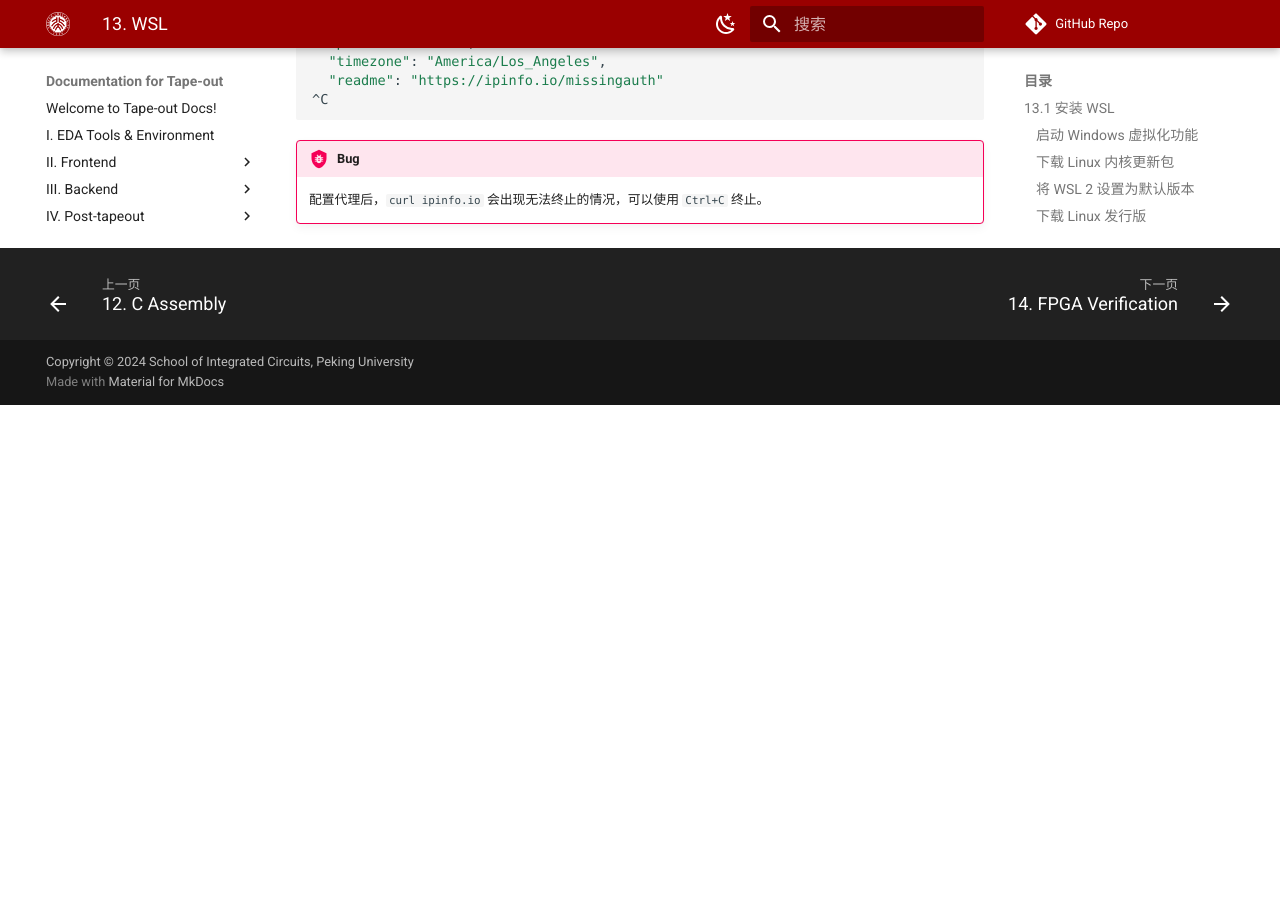
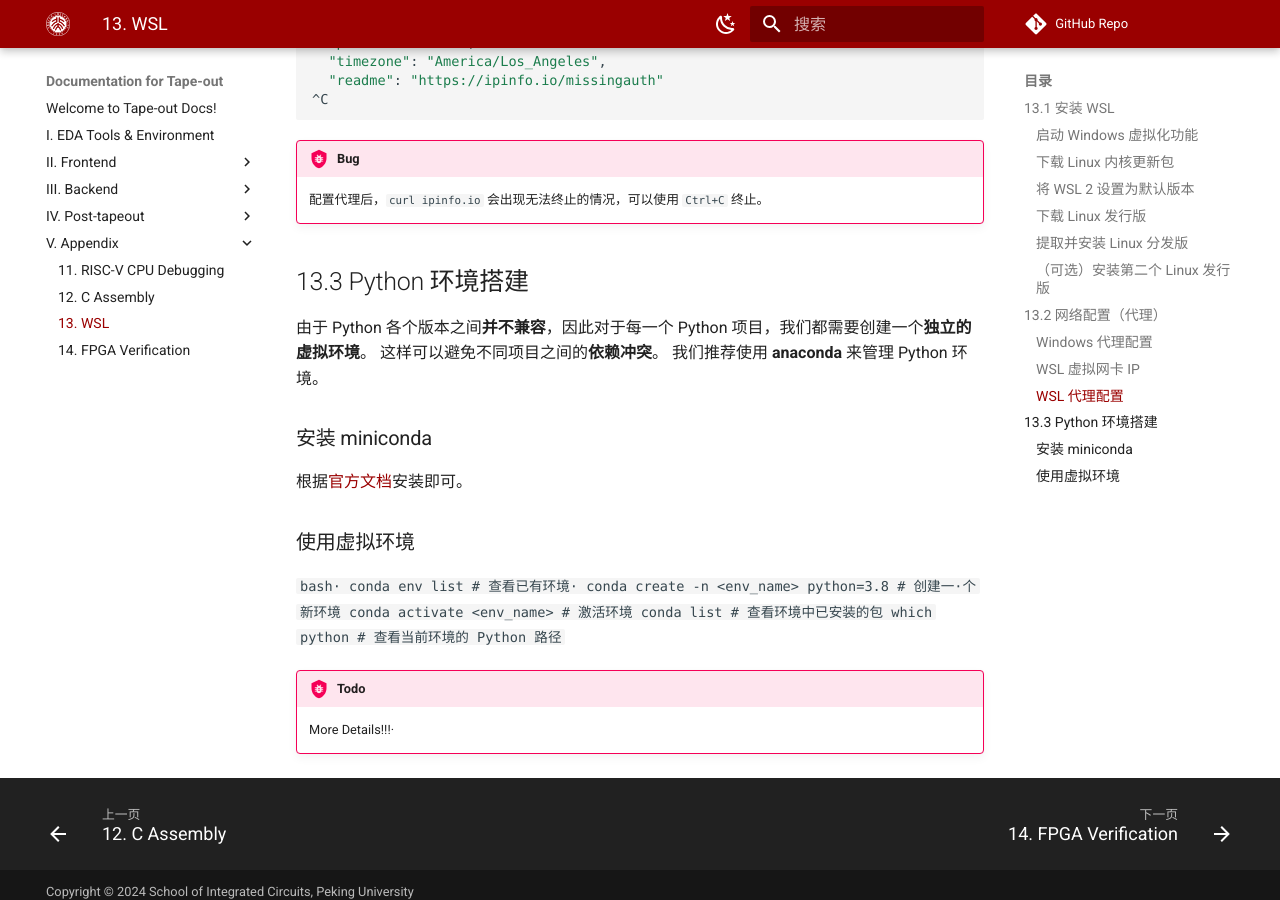
Before and after one commit to pku-pacific-lab-team/Tape-out_template_doc, an MkDocs documentation site: the page built from docs/13_wsl.md, in a window 1280 px wide and 900 px high, scrolled down 4029 px. Built offline with MkDocs 1.6.1 and Material for MkDocs 9.7.7, drawn with Linux system fonts in a browser that asks for light colours; some web fonts are replaced; comment, search, counter and statistics services are not loaded; before the commit the page ends 4434 px from its top, so only the background shows below that.

Commit message:
Add WSL Python environment

````diff
--- a/docs/13_wsl.md
+++ b/docs/13_wsl.md
@@ -157,3 +157,26 @@
 
 !!! Bug
     配置代理后，`curl ipinfo.io` 会出现无法终止的情况，可以使用 `Ctrl+C` 终止。
+
+## 13.3 Python 环境搭建
+
+由于 Python 各个版本之间**并不兼容**，因此对于每一个 Python 项目，我们都需要创建一个**独立的虚拟环境**。
+这样可以避免不同项目之间的**依赖冲突**。
+我们推荐使用 **anaconda** 来管理 Python 环境。
+
+### 安装 miniconda
+
+根据[官方文档](https://docs.anaconda.com/miniconda/miniconda-install/)安装即可。
+
+### 使用虚拟环境
+
+```bash·
+conda env list # 查看已有环境·
+conda create -n <env_name> python=3.8 # 创建一·个新环境
+conda activate <env_name> # 激活环境
+conda list # 查看环境中已安装的包
+which python # 查看当前环境的 Python 路径
+```
+
+!!! bug "Todo"
+    More Details!!!·
````
Also changed, not shown: 1 other file.
